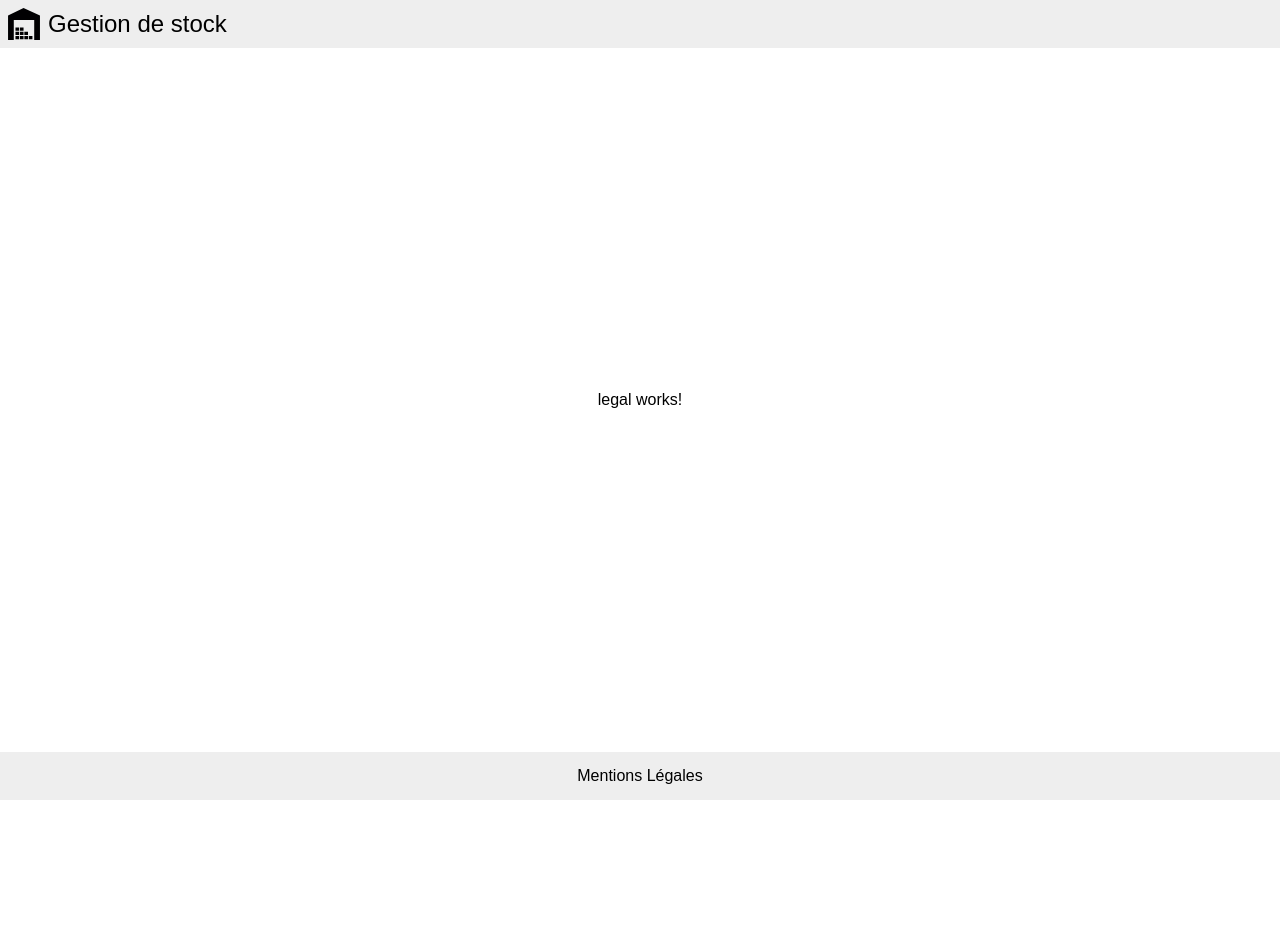
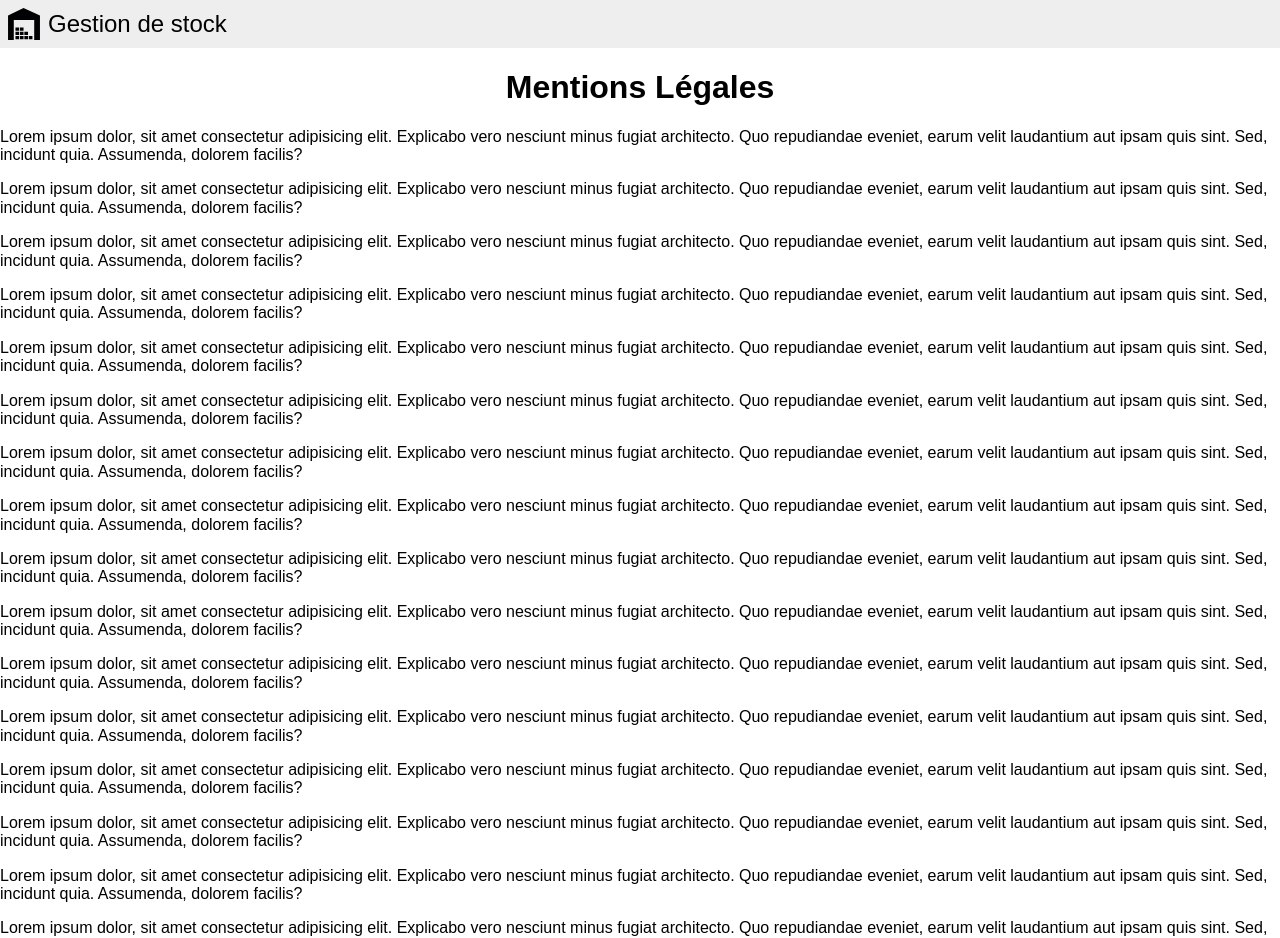
Before and after one commit to jlg-formation/gul-june-2020, an Angular app: page /legal in a window 1280 px wide. Shown: the top 938 px of the page. Before the commit the page ends 800 px from the top, so only its background shows below. Built offline with nearby package versions, Linux system fonts and the light colour scheme.

Commit message:
dom legal ok

```diff
--- a/src/app/app.component.scss
+++ b/src/app/app.component.scss
@@ -1,5 +1,5 @@
 :host {
   display: flex;
   flex-flow: column;
-  height: 100vh;
+  min-height: 100vh;
 }
--- a/src/app/routes/legal/legal.component.html
+++ b/src/app/routes/legal/legal.component.html
@@ -1 +1,105 @@
-<p>legal works!</p>
+<main>
+  <h1>Mentions Légales</h1>
+  <p>
+    Lorem ipsum dolor, sit amet consectetur adipisicing elit. Explicabo vero
+    nesciunt minus fugiat architecto. Quo repudiandae eveniet, earum velit
+    laudantium aut ipsam quis sint. Sed, incidunt quia. Assumenda, dolorem
+    facilis?
+  </p>
+  <p>
+    Lorem ipsum dolor, sit amet consectetur adipisicing elit. Explicabo vero
+    nesciunt minus fugiat architecto. Quo repudiandae eveniet, earum velit
+    laudantium aut ipsam quis sint. Sed, incidunt quia. Assumenda, dolorem
+    facilis?
+  </p>
+  <p>
+    Lorem ipsum dolor, sit amet consectetur adipisicing elit. Explicabo vero
+    nesciunt minus fugiat architecto. Quo repudiandae eveniet, earum velit
+    laudantium aut ipsam quis sint. Sed, incidunt quia. Assumenda, dolorem
+    facilis?
+  </p>
+  <p>
+    Lorem ipsum dolor, sit amet consectetur adipisicing elit. Explicabo vero
+    nesciunt minus fugiat architecto. Quo repudiandae eveniet, earum velit
+    laudantium aut ipsam quis sint. Sed, incidunt quia. Assumenda, dolorem
+    facilis?
+  </p>
+  <p>
+    Lorem ipsum dolor, sit amet consectetur adipisicing elit. Explicabo vero
+    nesciunt minus fugiat architecto. Quo repudiandae eveniet, earum velit
+    laudantium aut ipsam quis sint. Sed, incidunt quia. Assumenda, dolorem
+    facilis?
+  </p>
+  <p>
+    Lorem ipsum dolor, sit amet consectetur adipisicing elit. Explicabo vero
+    nesciunt minus fugiat architecto. Quo repudiandae eveniet, earum velit
+    laudantium aut ipsam quis sint. Sed, incidunt quia. Assumenda, dolorem
+    facilis?
+  </p>
+  <p>
+    Lorem ipsum dolor, sit amet consectetur adipisicing elit. Explicabo vero
+    nesciunt minus fugiat architecto. Quo repudiandae eveniet, earum velit
+    laudantium aut ipsam quis sint. Sed, incidunt quia. Assumenda, dolorem
+    facilis?
+  </p>
+  <p>
+    Lorem ipsum dolor, sit amet consectetur adipisicing elit. Explicabo vero
+    nesciunt minus fugiat architecto. Quo repudiandae eveniet, earum velit
+    laudantium aut ipsam quis sint. Sed, incidunt quia. Assumenda, dolorem
+    facilis?
+  </p>
+  <p>
+    Lorem ipsum dolor, sit amet consectetur adipisicing elit. Explicabo vero
+    nesciunt minus fugiat architecto. Quo repudiandae eveniet, earum velit
+    laudantium aut ipsam quis sint. Sed, incidunt quia. Assumenda, dolorem
+    facilis?
+  </p>
+  <p>
+    Lorem ipsum dolor, sit amet consectetur adipisicing elit. Explicabo vero
+    nesciunt minus fugiat architecto. Quo repudiandae eveniet, earum velit
+    laudantium aut ipsam quis sint. Sed, incidunt quia. Assumenda, dolorem
+    facilis?
+  </p>
+  <p>
+    Lorem ipsum dolor, sit amet consectetur adipisicing elit. Explicabo vero
+    nesciunt minus fugiat architecto. Quo repudiandae eveniet, earum velit
+    laudantium aut ipsam quis sint. Sed, incidunt quia. Assumenda, dolorem
+    facilis?
+  </p>
+  <p>
+    Lorem ipsum dolor, sit amet consectetur adipisicing elit. Explicabo vero
+    nesciunt minus fugiat architecto. Quo repudiandae eveniet, earum velit
+    laudantium aut ipsam quis sint. Sed, incidunt quia. Assumenda, dolorem
+    facilis?
+  </p>
+  <p>
+    Lorem ipsum dolor, sit amet consectetur adipisicing elit. Explicabo vero
+    nesciunt minus fugiat architecto. Quo repudiandae eveniet, earum velit
+    laudantium aut ipsam quis sint. Sed, incidunt quia. Assumenda, dolorem
+    facilis?
+  </p>
+  <p>
+    Lorem ipsum dolor, sit amet consectetur adipisicing elit. Explicabo vero
+    nesciunt minus fugiat architecto. Quo repudiandae eveniet, earum velit
+    laudantium aut ipsam quis sint. Sed, incidunt quia. Assumenda, dolorem
+    facilis?
+  </p>
+  <p>
+    Lorem ipsum dolor, sit amet consectetur adipisicing elit. Explicabo vero
+    nesciunt minus fugiat architecto. Quo repudiandae eveniet, earum velit
+    laudantium aut ipsam quis sint. Sed, incidunt quia. Assumenda, dolorem
+    facilis?
+  </p>
+  <p>
+    Lorem ipsum dolor, sit amet consectetur adipisicing elit. Explicabo vero
+    nesciunt minus fugiat architecto. Quo repudiandae eveniet, earum velit
+    laudantium aut ipsam quis sint. Sed, incidunt quia. Assumenda, dolorem
+    facilis?
+  </p>
+  <p>
+    Lorem ipsum dolor, sit amet consectetur adipisicing elit. Explicabo vero
+    nesciunt minus fugiat architecto. Quo repudiandae eveniet, earum velit
+    laudantium aut ipsam quis sint. Sed, incidunt quia. Assumenda, dolorem
+    facilis?
+  </p>
+</main>
```
